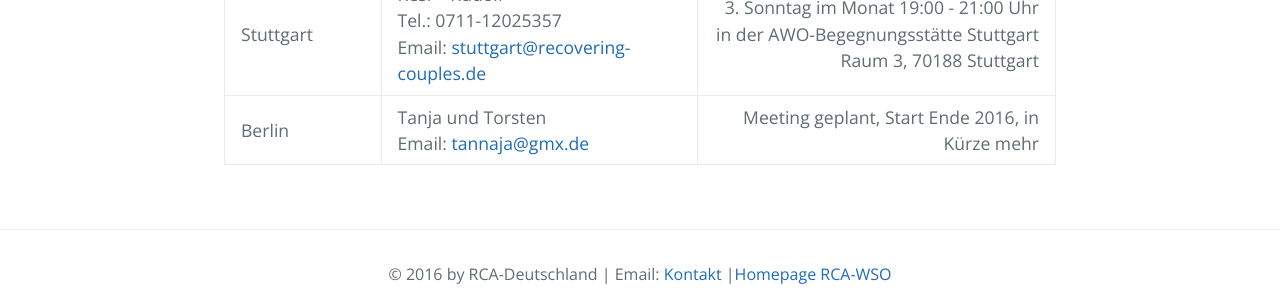
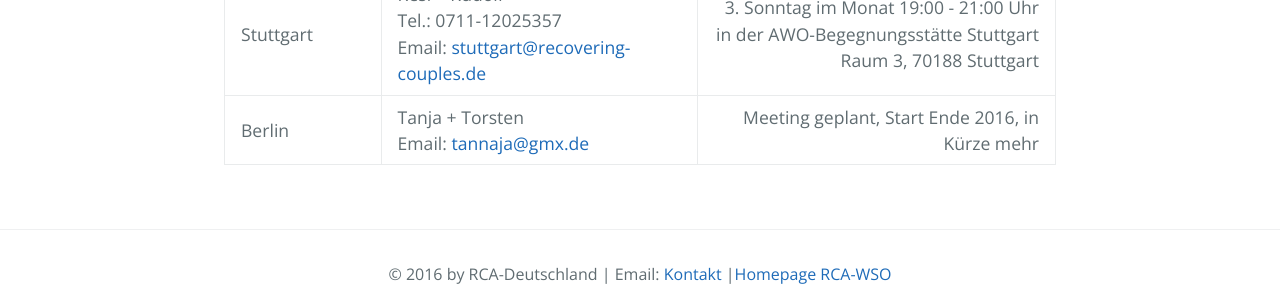
Before and after one commit to rcadeutschland/rcadeutschland.github.io, a Jekyll site: the page built from Gruppen.MD, in a window 1280 px wide. Shown: the part 1003-1303 px from the top of the page. Built offline with Jekyll 4.4.1, drawn with Linux system fonts in a browser that asks for light colours; nearby versions of some CDN libraries.

Commit message:
Update Gruppen.MD

```diff
--- a/Gruppen.MD
+++ b/Gruppen.MD
@@ -11,4 +11,4 @@ title: RCA Gruppen
 | Köln | Thomas + Evelyn<br>Tel: 01711762258<br>Email: <samstagkoeln@recovering-couples.de> | 1. Samstag im Monat 18:00 bis 20:00 Uhr Haus der Selbsthilfe-Köln, Marsilstein 4-6, 50676 Köln (Nähe Neumarkt) |
 | Münster | Karin + Martin<br>Tel: 02598-929024<br>Email: <samstagmuenster@recovering-couples.de> | 2. Samstag im Monat 16:00 bis 18:00 Uhr  in der Selbsthilfe-Kontaktstelle des Paritätischen Zentrums, Dahlweg 112, 48153 Münster |
 | Stuttgart | Resi + Rudolf<br>Tel.: 0711-12025357<br>Email: <stuttgart@recovering-couples.de> | 3. Sonntag im Monat 19:00 - 21:00 Uhr in der AWO-Begegnungsstätte Stuttgart Raum 3, 70188 Stuttgart |
-| Berlin | Tanja und Torsten<br>Email: <tannaja@gmx.de> | Meeting geplant, Start Ende 2016, in Kürze mehr |
+| Berlin | Tanja + Torsten<br>Email: <tannaja@gmx.de> | Meeting geplant, Start Ende 2016, in Kürze mehr |
```
